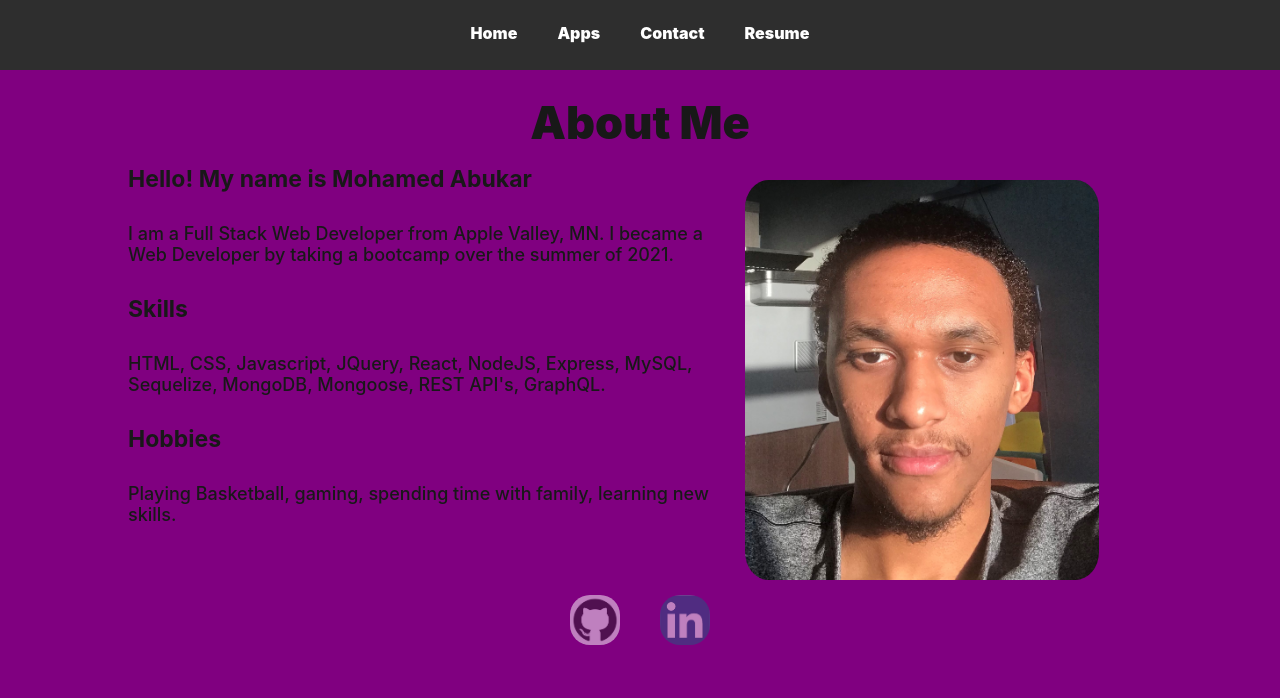
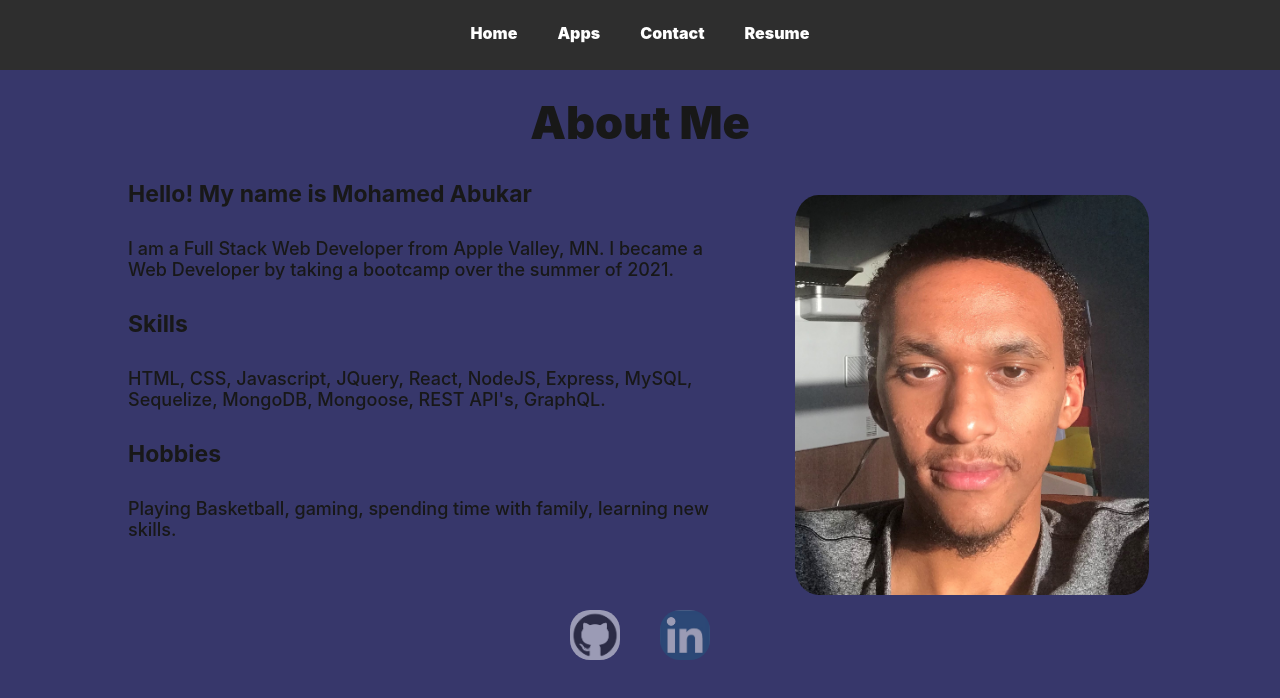
Before and after one commit to mohamedabukar/My-Portfolio, a React (Create React App) app: page / in a window 1280 px wide. Shown: the top 698 px of the page. Built offline with nearby package versions, Linux system fonts and the light colour scheme.

Commit message:
styling added to make page organized.

```diff
--- a/src/components/Bio/style.css
+++ b/src/components/Bio/style.css
@@ -1,10 +1,12 @@
 .bio{
-    background-color: purple;
+    background-color: rgb(55, 55, 107);
+    margin-bottom: 1%;
 }
 .center{
     text-align: center;
     padding-bottom: 15px;
     margin-top: 25px;
+    margin-bottom: 15px;
 }
 .bio .container {
     display: flex;
@@ -23,6 +25,7 @@
 .bio .container .photo{
     width: 30%;
     display: flex;
+    margin-left: 50px;
 }
 .profile{
     border-radius: 10%;
```
